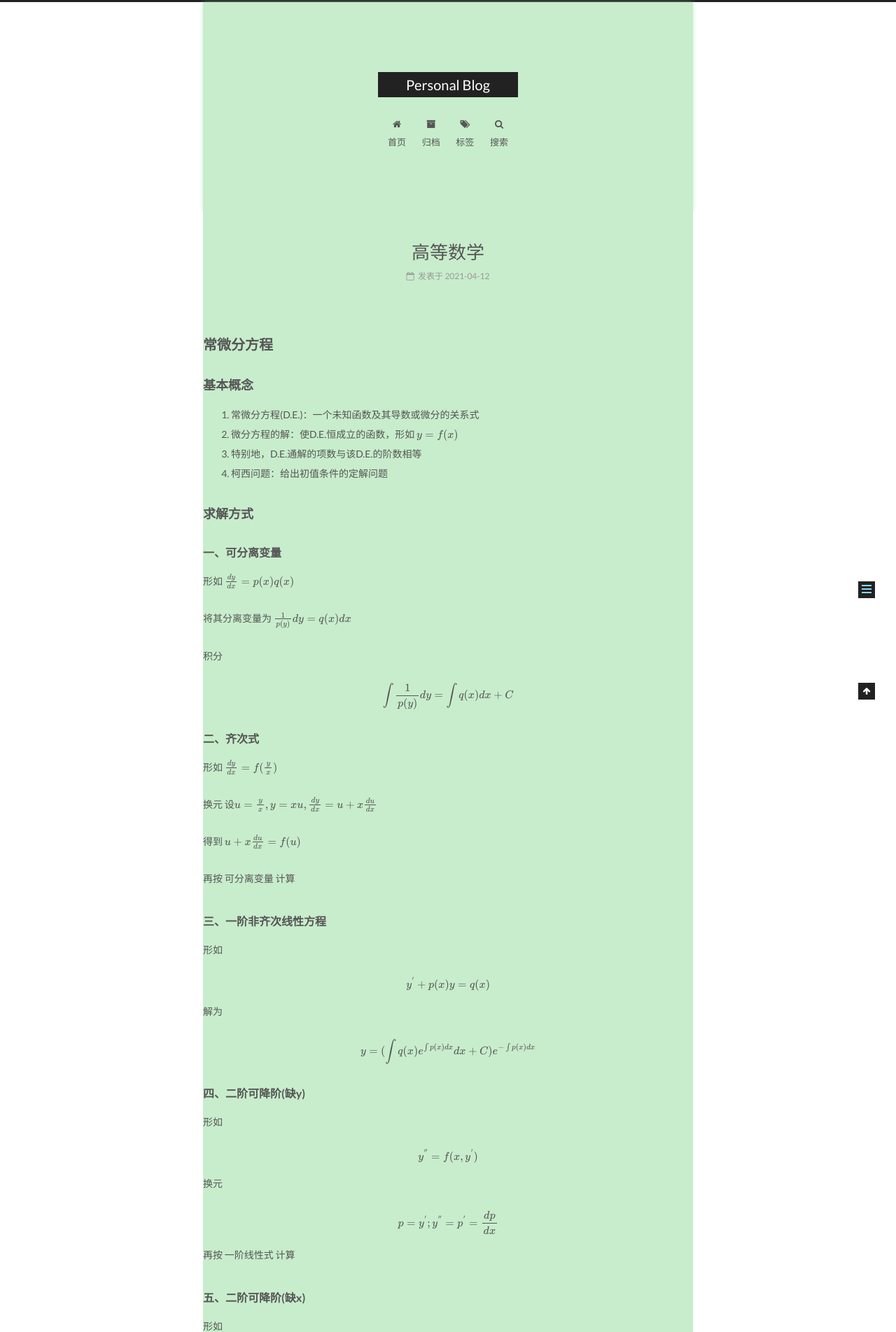
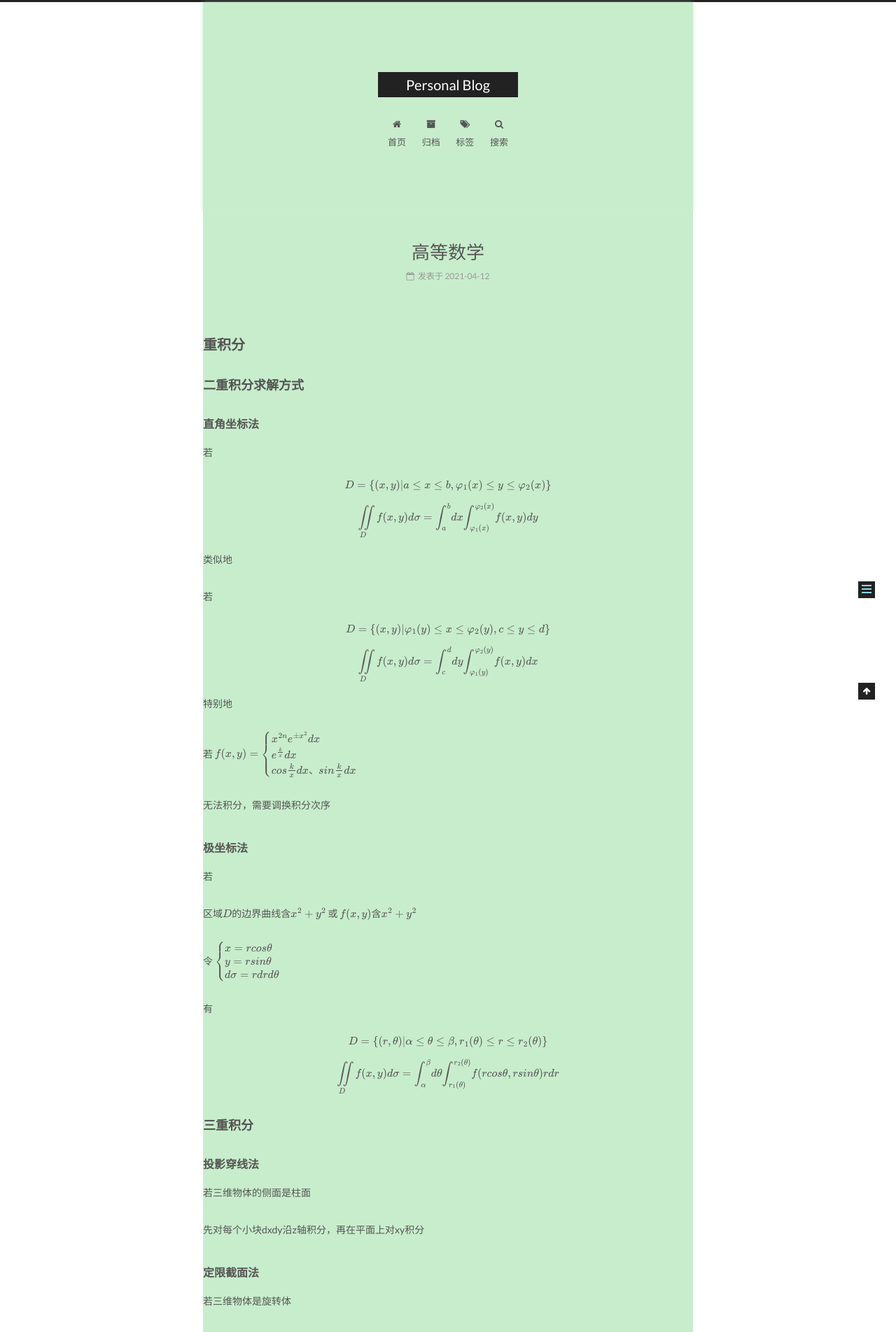
Before and after one commit to ONLYUNIVERSE/ONLYUNIVERSE.github.io, a Jekyll site: the page built from _posts/2021-04-12-高等数学.md, in a window 1280 px wide. Shown: the top 1904 px of the page at 70% size. Built offline with Jekyll 4.4.1, drawn with Linux system fonts in a browser that asks for light colours; formulas are drawn with MathJax 3; some of the changed text lies outside the part shown.

Commit message:
Update 2021-04-12-高等数学.md

```diff
--- a/_posts/2021-04-12-高等数学.md
+++ b/_posts/2021-04-12-高等数学.md
@@ -10,6 +10,76 @@ mathjax: true
 tags:                               #标签
     MATH
 ---
+
+## 重积分
+
+### 二重积分求解方式
+
+#### 直角坐标法
+
+若
+
+$$D=\{(x,y)|a\leq x\leq b,\varphi_1(x)\leq y \leq \varphi_2(x)\}$$
+
+$$\iint\limits_D f(x,y)d\sigma={\int}^{b}_{a}dx{\int}^{\varphi_2(x)}_{\varphi_1(x)}f(x,y)dy$$
+
+类似地
+
+若
+
+$$D=\{(x,y)|\varphi_1(y)\leq x \leq \varphi_2(y),c\leq y\leq d\}$$
+
+$$\iint\limits_D f(x,y)d\sigma={\int}^{d}_{c}dy{\int}^{\varphi_2(y)}_{\varphi_1(y)}f(x,y)dx$$
+
+特别地
+
+若
+$$
+f(x,y) =
+\begin{cases}
+x^{2n}e^{\pm x^{2}}dx  \\
+e^{k\over x}dx\\
+cos{k\over x}dx、sin{k\over x}dx
+\end{cases}
+$$
+
+无法积分，需要调换积分次序
+#### 极坐标法
+
+若
+
+$$区域D的边界曲线含x^2+y^2$$
+或
+$$f(x,y)含x^2+y^2$$
+
+令
+$$
+\begin{cases}
+x=rcos\theta\\
+y=rsin\theta\\
+d\sigma=rdrd\theta
+\end{cases}
+$$
+
+有
+
+$$D=\{(r,\theta)|\alpha \leq \theta \leq \beta,r_1(\theta)\leq r \leq r_2(\theta)\}$$
+
+$$\iint\limits_D f(x,y)d\sigma={\int}^{\beta}_{\alpha}d\theta {\int}^{r_2(\theta)}_{r_1(\theta ) }f(rcos\theta,rsin\theta)rdr$$
+
+### 三重积分
+
+#### 投影穿线法
+
+若三维物体的侧面是柱面
+
+先对每个小块dxdy沿z轴积分，再在平面上对xy积分
+
+#### 定限截面法
+
+若三维物体是旋转体
+
+先沿平面积分，再沿z轴积分
 
 ## 常微分方程
 
@@ -202,3 +272,70 @@ $$y^{''}+p(x)y^{'}+q(x)y=f_2(x)的解为y_2$$
 
 则
 $$y^{''}+p(x)y^{'}+q(x)y=f(x) 的解为 y_1+y_2$$
+
+## 级数
+
+### 审敛法
+
+#### 正项级数的审敛法
+$$\sum_{n=1}^{\infty}u_n$$
+
+$$\lim\limits_{n \to \infty}{u_{n+1}\over u_n}=\rho$$
+
+$$\lim\limits_{n \to \infty}\sqrt[n]{u_n}=\rho$$
+
+$$(\rho<1收敛,\rho>1发散)$$
+
+$$\sum_{n=1}^{\infty}|u_n|收敛，称\sum_{n=1}^{\infty}u_n为绝对收敛$$
+
+$$\sum_{n=1}^{\infty}|u_n|发散，\sum_{n=1}^{\infty}u_n收敛，称\sum_{n=1}^{\infty}u_n为条件收敛$$
+
+#### 交错级数的审敛法
+
+$$\sum_{n=1}^{\infty}(-1)^{n-1}u_n ,(u_n>0)$$
+
+若
+$$\lim\limits_{n \to \infty}u_n=0$$
+$$u_n\ge u_{n+1}$$
+收敛
+
+### 幂级数的收敛域
+
+$$形如\sum_{n=1}^{\infty}u_n的级数称为幂级数$$
+
+#### 收敛半径
+若
+$$\lim\limits_{n \to \infty}\lvert {a_{n+1} \over a_n}\rvert =\rho$$
+
+则
+$$收敛半径R=
+\begin{cases}
+{1 \over \rho},  & \rho \neq 0,+ \infty,\\
++ \infty, & \rho =0,\\
+0, & \rho=+ \infty
+\end{cases}
+$$
+
+#### 阿贝尔
+
+若
+
+$$\sum_{n=0}^{\infty}a_n(x-x_0)^n 在x=x_1处条件收敛$$
+
+则
+
+$$收敛半径R=|x_1-x_0|$$
+
+### 函数展开
+
+$$e^x=\sum_{n=0}^{\infty}{x^n \over n!}$$
+
+$${1 \over 1-x}=\sum_{n=0}^{\infty}x^n$$
+
+### 求和
+
+化为
+
+$$\sum_{n=1}^{\infty}na_nx^{n-1}$$
+
+然后积分
```
